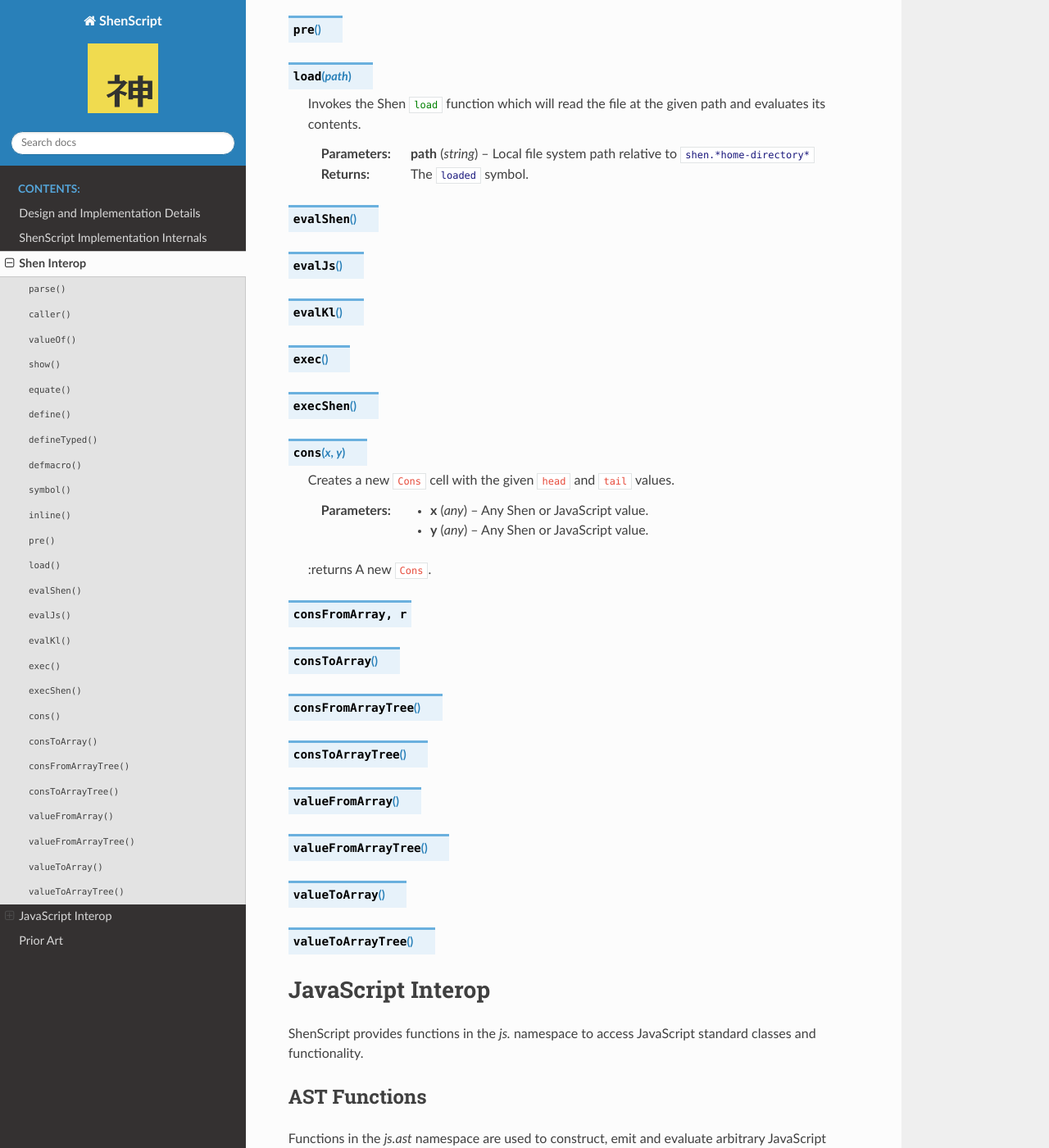
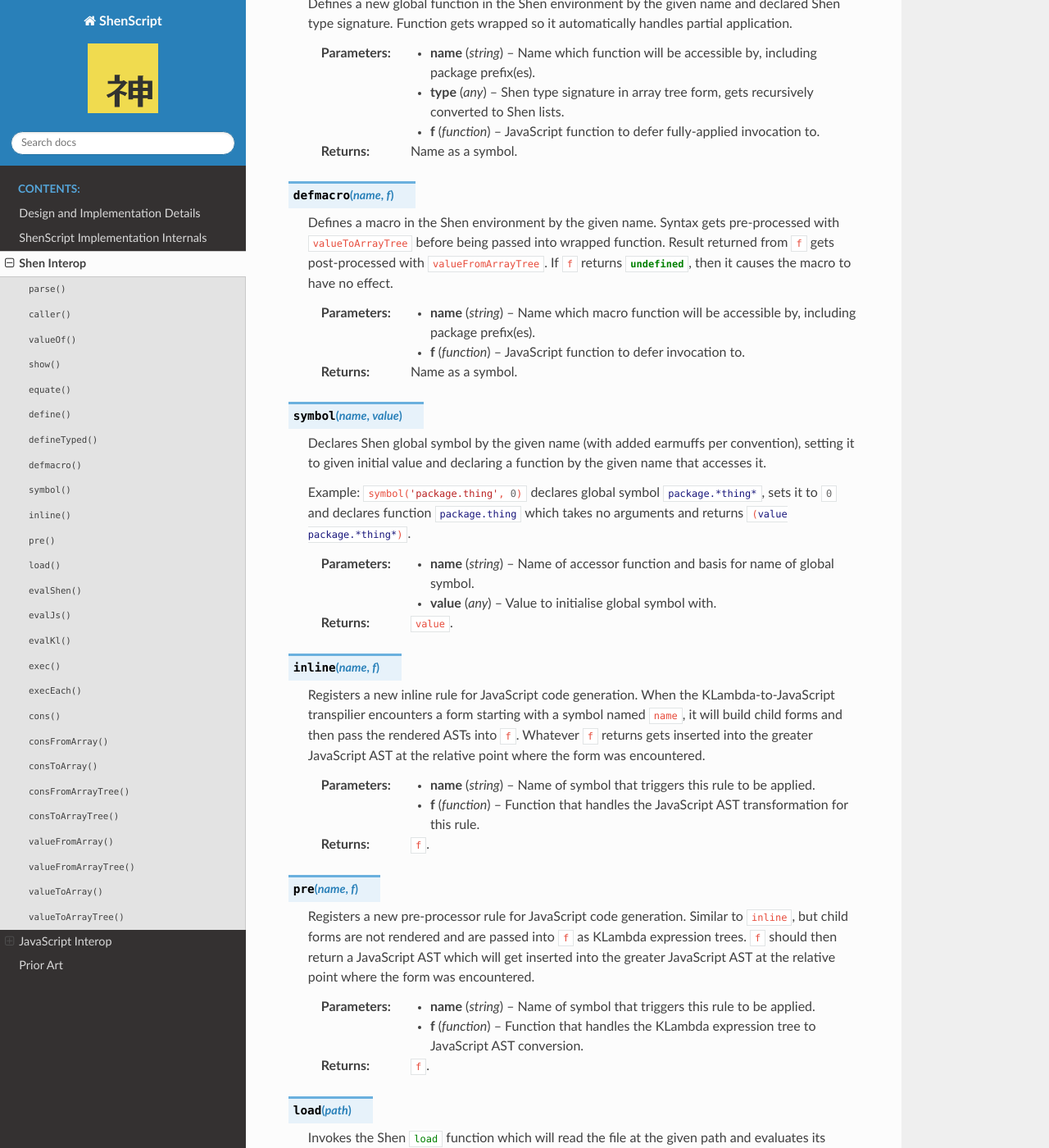
Before and after one commit to rkoeninger/ShenScript, a Sphinx documentation site: the page built from docs/interop.rst, in a window 1280 px wide and 1400 px high, scrolled down 1434 px. Shown: the whole window at 82% size. Built offline with Sphinx 7.4.7 and the Read the Docs theme 2.0.0, drawn with Linux system fonts in a browser that asks for light colours; some of the changed text lies outside the part shown.

Commit message:
Doc'd more js->shen interop functions

```diff
--- a/docs/interop.rst
+++ b/docs/interop.rst
@@ -3,7 +3,7 @@
 Shen Interop
 ============
 
-The environment object, $, comes with additional functions to make JS functions callable from Shen, setting global symbols, declaring types and macros, etc.
+The environment object, :js:`$`, comes with additional functions to make JavaScript functions callable from Shen, setting global symbols, declaring types and macros, etc.
 
 .. Important:: Some of these will return a promise if the environment was built in async mode.
 
@@ -44,17 +44,56 @@
    :param any y: Any Shen or JavaScript value.
    :returns:     A JavaScript boolean.
 
-.. function:: define
+.. function:: define(name, f)
 
-.. function:: defineTyped
+   Defines a new global function in the Shen environment by the given name. Function gets wrapped so it automatically handles partial application.
 
-.. function:: defmacro
+   :param string name: Name which function will be accessible by, including package prefix(es).
+   :param function f:  JavaScript function to defer fully-applied invocation to.
+   :returns:           Name as a symbol.
 
-.. function:: symbol
+.. function:: defineTyped(name, type, f)
 
-.. function:: inline
+   Defines a new global function in the Shen environment by the given name and declared Shen type signature. Function gets wrapped so it automatically handles partial application.
 
-.. function:: pre
+   :param string name: Name which function will be accessible by, including package prefix(es).
+   :param any type:    Shen type signature in array tree form, gets recursively converted to Shen lists.
+   :param function f:  JavaScript function to defer fully-applied invocation to.
+   :returns:           Name as a symbol.
+
+.. function:: defmacro(name, f)
+
+   Defines a macro in the Shen environment by the given name. Syntax gets pre-processed with :js:`valueToArrayTree` before being passed into wrapped function. Result returned from :js:`f` gets post-processed with :js:`valueFromArrayTree`. If :js:`f` returns :js:`undefined`, then it causes the macro to have no effect.
+
+   :param string name: Name which macro function will be accessible by, including package prefix(es).
+   :param function f:  JavaScript function to defer invocation to.
+   :returns:           Name as a symbol.
+
+.. function:: symbol(name, value)
+
+   Declares Shen global symbol by the given name (with added earmuffs per convention), setting it to given initial value and declaring a function by the given name that accesses it.
+
+   Example: :js:`symbol('package.thing', 0)` declares global symbol :shen:`package.*thing*`, sets it to :shen:`0` and declares function :shen:`package.thing` which takes no arguments and returns :shen:`(value package.*thing*)`.
+
+   :param string name: Name of accessor function and basis for name of global symbol.
+   :param any value:   Value to initialise global symbol with.
+   :returns:           :js:`value`.
+
+.. function:: inline(name, f)
+
+   Registers a new inline rule for JavaScript code generation. When the KLambda-to-JavaScript transpilier encounters a form starting with a symbol named :js:`name`, it will build child forms and then pass the rendered ASTs into :js:`f`. Whatever :js:`f` returns gets inserted into the greater JavaScript AST at the relative point where the form was encountered.
+
+   :param string name: Name of symbol that triggers this rule to be applied.
+   :param function f:  Function that handles the JavaScript AST transformation for this rule.
+   :returns:           :js:`f`.
+
+.. function:: pre(name, f)
+
+   Registers a new pre-processor rule for JavaScript code generation. Similar to :js:`inline`, but child forms are not rendered and are passed into :js:`f` as KLambda expression trees. :js:`f` should then return a JavaScript AST which will get inserted into the greater JavaScript AST at the relative point where the form was encountered.
+
+   :param string name: Name of symbol that triggers this rule to be applied.
+   :param function f:  Function that handles the KLambda expression tree to JavaScript AST conversion.
+   :returns:           :js:`f`.
 
 .. function:: load(path)
 
@@ -63,15 +102,40 @@
    :param string path: Local file system path relative to :shen:`shen.*home-directory*`
    :returns:           The :shen:`loaded` symbol.
 
-.. function:: evalShen
+.. function:: evalShen(expr)
 
-.. function:: evalJs
+   Invokes the Shen :shen:`eval` function which will evaluate the expression tree in the Shen environment.
 
-.. function:: evalKl
+   :param expr expr: Parsed Shen expression tree.
+   :returns:         Evaluation result.
 
-.. function:: exec
+.. function:: evalJs(ast)
 
-.. function:: execShen
+   Converts JavaScript AST to JavaScript syntax string and evaluates in isolated context.
+
+   :param ast ast: JavaScript AST Node.
+   :returns:       Evaluation result.
+
+.. function:: evalKl(expr)
+
+   Invokes the backend :js:`eval-kl` function which will evaluate the expression tree in the Shen environment.
+
+   :param expr expr: Parsed KLambda expression tree.
+   :returns:         Evaluation result.
+
+.. function:: exec(syntax)
+
+   Parses and evaluates all Shen syntax forms passed in. Returns final evaluation result.
+
+   :param string syntax: Shen syntax.
+   :returns:             Final evaluation result.
+
+.. function:: execEach(syntax)
+
+   Parses and evaluates all Shen syntax forms passed in. Returns array of evaluation results.
+
+   :param string syntax: Shen syntax.
+   :returns:             Array of evaluation results.
 
 .. function:: cons(x, y)
 
@@ -81,21 +145,45 @@
    :param any y: Any Shen or JavaScript value.
    :returns      A new :js:`Cons`.
 
-.. function:: consFromArray, r
+.. function:: consFromArray(x)
 
-.. function:: consToArray
+   Builds a Shen list from a JavaScript array. Nested elements are not converted, just copied as they are.
 
-.. function:: consFromArrayTree
+   Aliased as :js:`r` for brevity in generated code.
 
-.. function:: consToArrayTree
+   :param array x: A JavaScript array.
+   :returns:       A Shen list.
 
-.. function:: valueFromArray
+.. function:: consToArray(x)
 
-.. function:: valueFromArrayTree
+   Builds a JavaScript array from a Shen list. Nested elements are not converted, just copied as they are.
 
-.. function:: valueToArray
+   :param array x: A Shen list.
+   :returns:       A JavaScript array.
 
-.. function:: valueToArrayTree
+.. function:: consFromArrayTree(x)
+
+   Works like :js:`consFromArray` but recursively transforms child arrays to lists.
+
+.. function:: consToArrayTree(x)
+
+   Works like :js:`consToArray` but recursively transforms child lists to arrays.
+
+.. function:: valueFromArray(x)
+
+   .. note:: This function might not be needed if :js:`consFromArray` already covers what it does.
+
+.. function:: valueFromArrayTree(x)
+
+   .. note:: This function might not be needed if :js:`consFromArrayTree` already covers what it does.
+
+.. function:: valueToArray(x)
+
+   .. note:: This function might not be needed if :js:`consToArray` already covers what it does.
+
+.. function:: valueToArrayTree(x)
+
+   .. note:: This function might not be needed if :js:`consToArrayTree` already covers what it does.
 
 JavaScript Interop
 ==================
@@ -1058,7 +1146,7 @@
 
 .. function:: js.eval
 
-   .. Warning:: Using :js:`eval` is even more dangerous than usual in ShenScript because it will be difficult to know what indentifiers will be in scope when code is evaluated.
+   .. Warning:: Using :js:`eval` is even more dangerous than usual in ShenScript because it will be difficult to know what indentifiers will be in scope and how their names might have been aliased when code is evaluated.
 
    Calls the built-in JavaScript :js:`eval` function.
 
```
